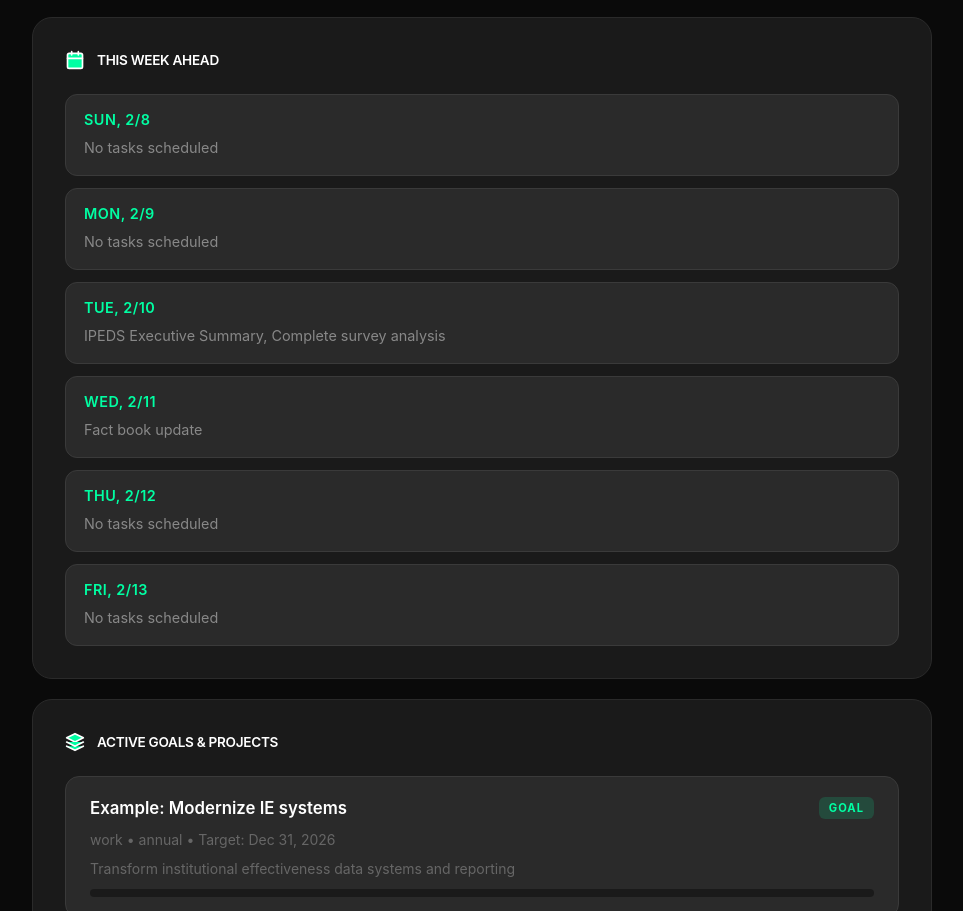
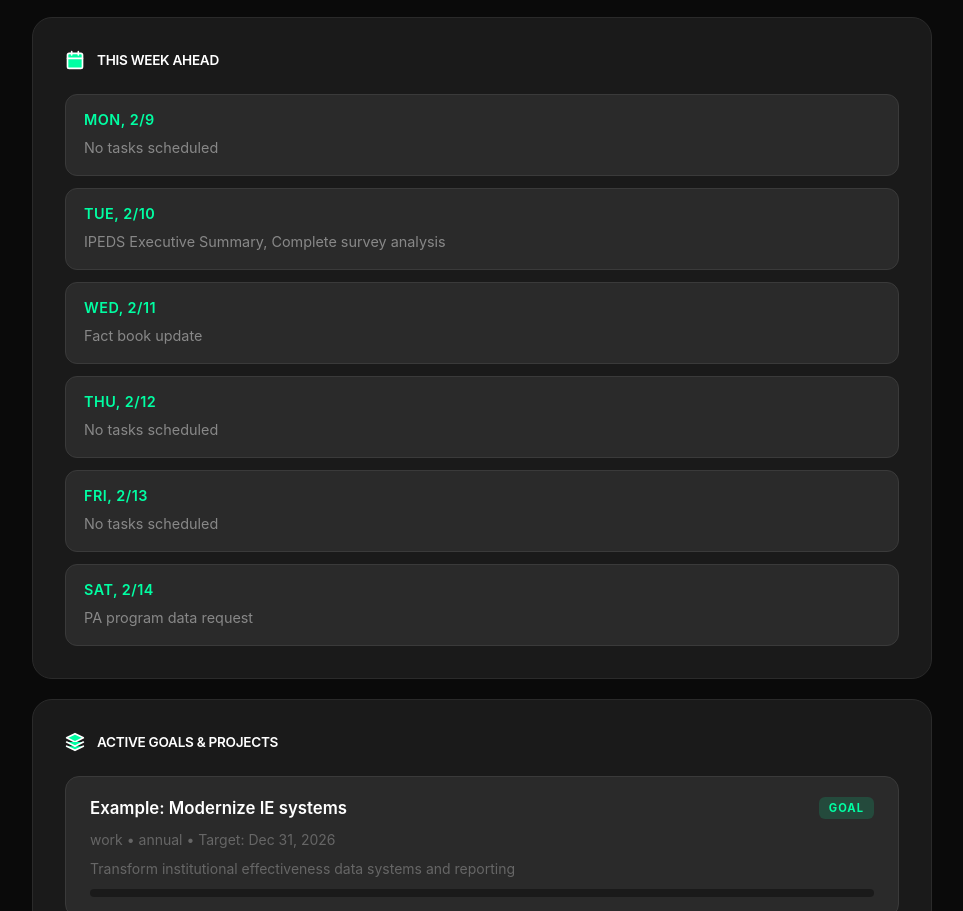
Before and after one commit to BiffLoman/daily-brief, a plain HTML site: page index.html in a window 1280 px wide. Shown: the part 934-1845 px from the top of the page, without its empty margins (158-1121 px from the left). Drawn offline with Linux system fonts and the light colour scheme.

Commit message:
Update daily brief - 2026-02-08 06:00

```diff
--- a/index.html
+++ b/index.html
@@ -434,7 +434,7 @@
     <div class="container">
         <div class="header">
             <h1>Daily Brief</h1>
-            <div class="date" id="currentDate">Saturday, February 7, 2026</div>
+            <div class="date" id="currentDate">Sunday, February 8, 2026</div>
         </div>
 
         <div class="content">
@@ -581,10 +581,6 @@
   ],
   "week": [
     {
-      "day": "Sun, 2/8",
-      "tasks": "No tasks scheduled"
-    },
-    {
       "day": "Mon, 2/9",
       "tasks": "No tasks scheduled"
     },
@@ -603,6 +599,10 @@
     {
       "day": "Fri, 2/13",
       "tasks": "No tasks scheduled"
+    },
+    {
+      "day": "Sat, 2/14",
+      "tasks": "PA program data request"
     }
   ],
   "deadlines": [
```
